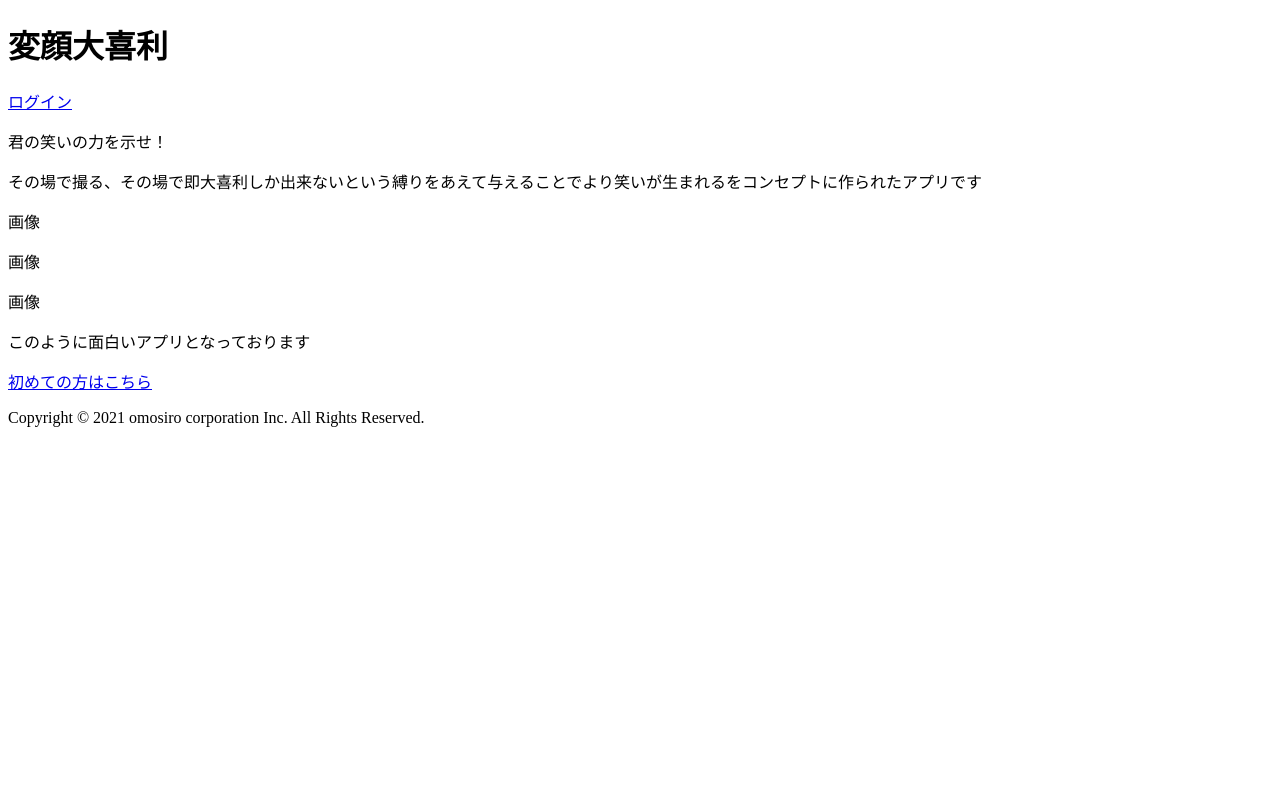
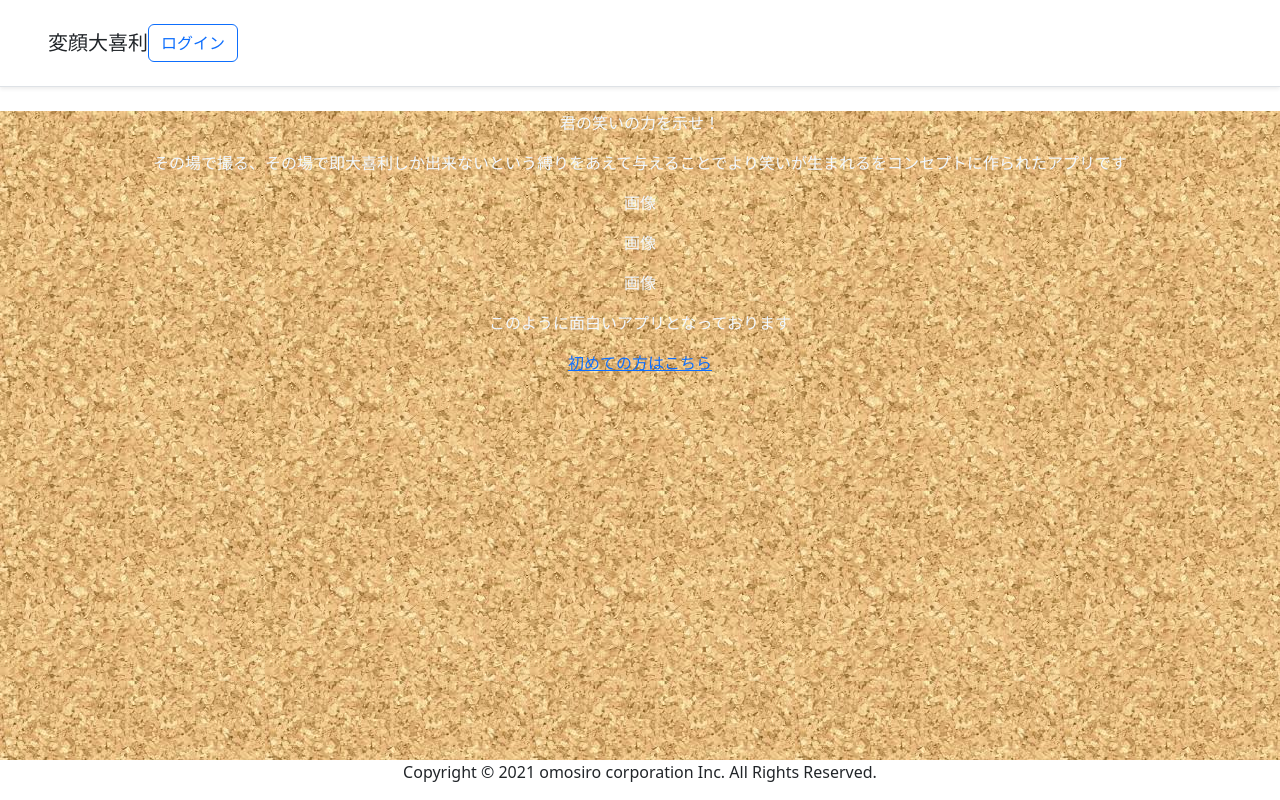
Before and after one commit to sogo7/my_servise, a Rails app: page / in a window 1280 px wide. Run offline with Rails 7, Linux system fonts and the light colour scheme; style sheets or scripts are compiled from the project's sources; some libraries are stand-ins or nearby versions.

Commit message:
背景表示、bootstrap追加

```diff
--- /dev/null
+++ b/app/assets/javascripts/application.js
@@ -0,0 +1,3 @@
+//= require jquery3
+//= require popper
+//= require bootstrap
--- /dev/null
+++ b/app/assets/stylesheets/application.scss
@@ -0,0 +1,25 @@
+@import "bootstrap";
+
+body {
+    margin: 0;
+    display: flex;
+    flex-flow: column;
+    min-height: 100vh;
+}
+
+
+main, footer {
+    text-align: center;
+}
+
+
+main {
+    background-image: image-url('koruku.jpg');
+    flex: 1;
+    color: aliceblue;
+}
+
+
+footer {
+    height: 40px;
+}
--- a/app/assets/stylesheets/top.scss
+++ /dev/null
@@ -1,3 +0,0 @@
-header {
-    background-image: image-url("/images/top.jpg");
-}
--- a/app/views/layouts/application.html.erb
+++ b/app/views/layouts/application.html.erb
@@ -11,6 +11,10 @@
   </head>
 
   <body>
+    <div class="d-flex flex-column flex-md-row align-items-center p-4 px-md-5 mb-4 bg-white border-bottom shadow-sm">
+      <h5 class="my-0 mr-md-auto font-weight-normal">変顔大喜利</h5>
+      <a class="btn btn-outline-primary" href="#">ログイン</a>
+    </div>
     <%= yield %>
   </body>
 </html>
--- a/app/views/top/index.html.erb
+++ b/app/views/top/index.html.erb
@@ -1,9 +1,3 @@
-<header>
-  <h1> 変顔大喜利 </h1>
-  <p>
-    <%= link_to "ログイン", "#" %>
-  </p>
-</header>
 <main>
   <p> 君の笑いの力を示せ！ </p>
   <p>その場で撮る、その場で即大喜利しか出来ないという縛りをあえて与えることでより笑いが生まれるをコンセプトに作られたアプリです</p>
```
Also changed, not shown: Gemfile, Gemfile.lock, app/assets/images/koruku.jpg (added), app/assets/stylesheets/application.css (deleted), 1 other file.
